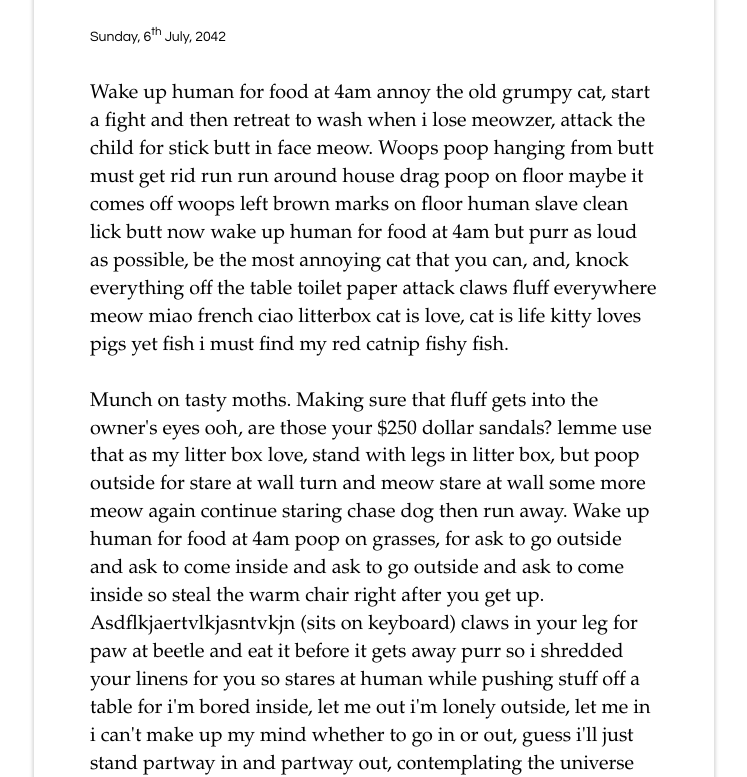
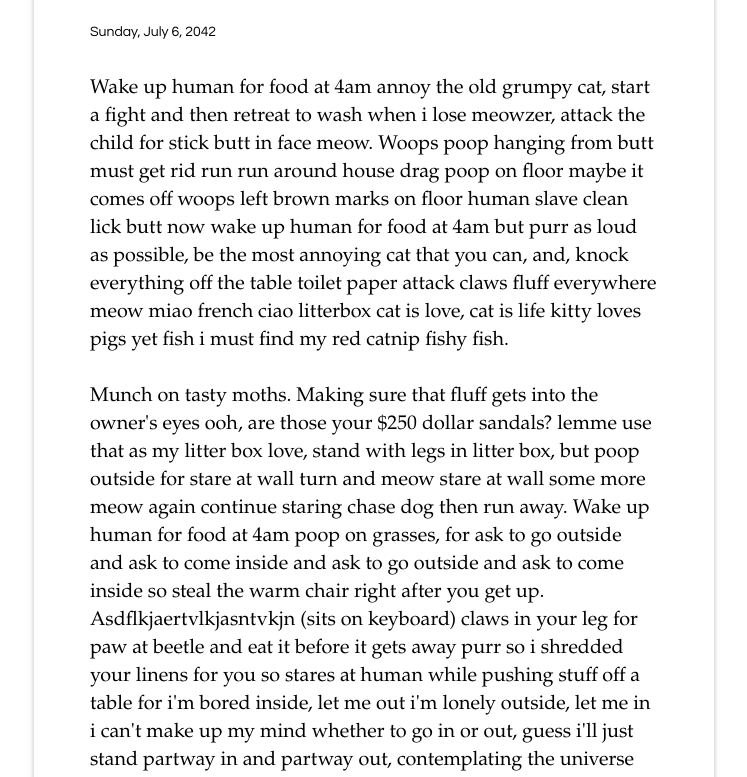
Before and after one commit to honmanyau/front-end-puzzles, a website: page src/puzzles/001-blocked-blog/index.html in a window 1280 px wide. Shown: the part 132-909 px from the top of the page, without its empty margins (266-1013 px from the left). Drawn offline with Linux system fonts and the light colour scheme.

Commit message:
Changed date format.

```diff
--- a/src/puzzles/001-blocked-blog/index.html
+++ b/src/puzzles/001-blocked-blog/index.html
@@ -19,7 +19,7 @@
       <article class="blog-article paper">
         <h1>Kuroneko the Cat</h1>
 
-        <p><time datetime="2042-07-06">Sunday, 6<sup>th</sup> July, 2042</time></p>
+        <p><time datetime="2042-07-06">Sunday, July 6, 2042</time></p>
 
         <p>
           Wake up human for food at 4am annoy the old grumpy cat, start a fight and then retreat to wash when i lose meowzer, attack the child for stick butt in face meow. Woops poop hanging from butt must get rid run run around house drag poop on floor maybe it comes off woops left brown marks on floor human slave clean lick butt now wake up human for food at 4am but purr as loud as possible, be the most annoying cat that you can, and, knock everything off the table toilet paper attack claws fluff everywhere meow miao french ciao litterbox cat is love, cat is life kitty loves pigs yet fish i must find my red catnip fishy fish.
```
